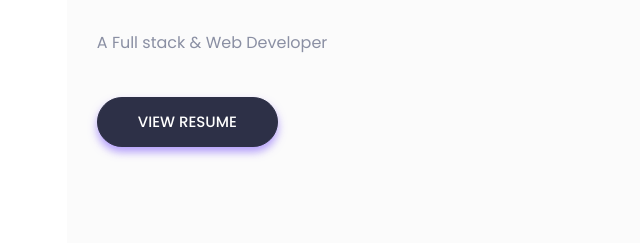
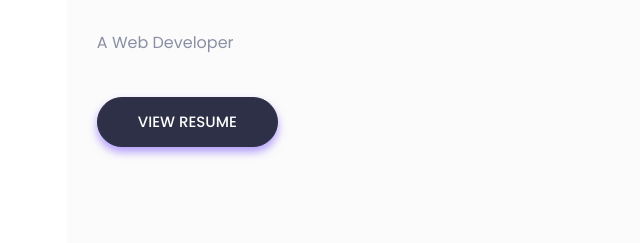
Before and after one commit to adithyaajith96/adithyaajith96.github.io, a plain HTML site: page portfolio/index.html in a window 1280 px wide. Shown: the part 292-535 px from the top of the page, 449-1089 px from the left. Drawn offline with Linux system fonts and the light colour scheme; files whose address does not match are found by name.

Commit message:
Update index.html

```diff
--- a/portfolio/index.html
+++ b/portfolio/index.html
@@ -105,7 +105,7 @@ function alertBtn() {
                 <div class="row align-items-center">
                         <div class="header-content-right">
                             <h1 class="title">Adithya Ajith</h1>
-                            <p>A Full stack & Web Developer</p>
+                            <p>A Web Developer</p>
                             <a class="main-btn" href="https://adithyaajith96.github.io/resume/adithya_resume.pdf">View Resume</a>
                         </div> <!-- header content right -->
                 </div> <!-- row -->
```
